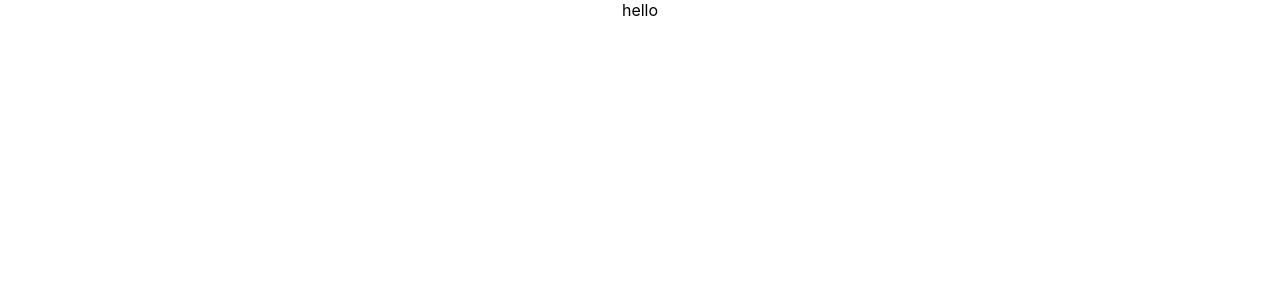
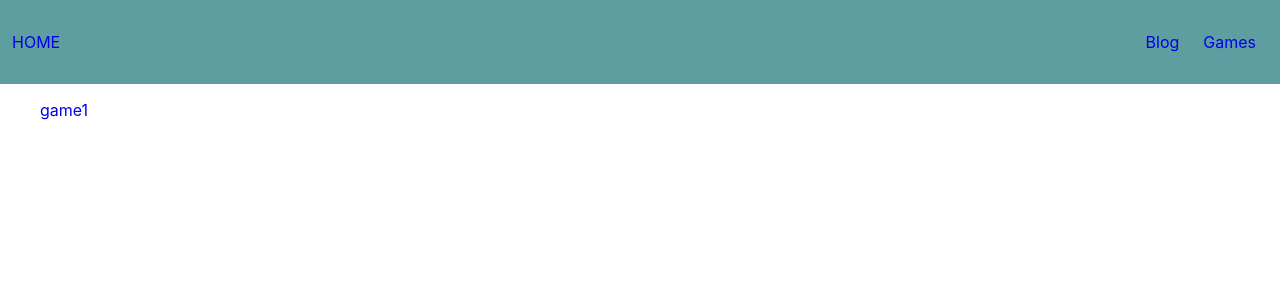
Before and after one commit to jingyukang/api-practice-2, a React (Create React App) app: page /games in a window 1280 px wide. Shown: the top 300 px of the page. Built offline with nearby package versions, Linux system fonts and the light colour scheme.

Commit message:
Simple Navbar added

```diff
--- a/src/App.css
+++ b/src/App.css
@@ -1,3 +1,83 @@
 .App {
   text-align: center;
 }
+
+.nav {
+  display: flex;
+  justify-content: space-between;
+  align-items: center;
+  background-color: cadetblue;
+  padding: 8px 12px;
+  position: sticky;
+}
+
+.nav ul {
+  display: flex;
+}
+
+.nav li {
+  padding: 8px 12px;
+}
+
+.nav li::marker {
+  content: none;
+}
+
+.gameList {
+  display: flex;
+  justify-content: space-between;
+  align-items: center;
+}
+
+.gameList li::marker {
+  content: none;
+}
+.gameList ul {
+  display: flex;
+}
+
+#screen {
+  width: 300px;
+  height: 200px;
+  text-align: center;
+  user-select: none;
+}
+
+#screen.waiting {
+  background-color: aqua;
+}
+#screen.ready {
+  background-color: red;
+  color: white;
+}
+#screen.now {
+  background-color: greenyellow;
+}
+
+#computer {
+  width: 142px;
+  height: 200px;
+  background-position: 0 0;
+}
+
+.ball {
+  display: inline-block;
+  border: 1px solid black;
+  border-radius: 20px;
+  width: 40px;
+  height: 40px;
+  line-height: 40px;
+  font-size: 20px;
+  text-align: center;
+  margin-right: 20px;
+}
+
+table {
+  border-collapse: collapse;
+}
+td {
+  border: 1px solid black;
+  width: 60px;
+  height: 60px;
+  text-align: center;
+}
--- a/src/App.jsx
+++ b/src/App.jsx
@@ -1,7 +1,22 @@
 import "./App.css";
+import Navbar from "./components/Navbar";
+import { BrowserRouter, Route, Switch } from "react-router-dom";
+import * as React from "react";
+import Games from "./components/Games";
+import Blog from "./components/Blog";
 
 function App() {
-  return <div className="App">hello</div>;
+  return (
+    <BrowserRouter>
+      <div className="App">
+        <Navbar />
+      </div>
+      <Switch>
+        <Route path="/blog" component={Blog} />
+        <Route path="/games" component={Games} />
+      </Switch>
+    </BrowserRouter>
+  );
 }
 
 export default App;
--- /dev/null
+++ b/src/components/Blog/index.jsx
@@ -0,0 +1,12 @@
+import React from "react";
+import { Link } from "react-router-dom";
+
+const Blog = () => {
+  return (
+    <div>
+      <div>blog page</div>
+    </div>
+  );
+};
+
+export default Blog;
--- /dev/null
+++ b/src/components/Games/index.jsx
@@ -0,0 +1,18 @@
+import React from "react";
+import { Link, Route, Switch } from "react-router-dom";
+
+const Games = () => {
+  return (
+    <div className="gameList">
+      <ul>
+        <li>
+          <Link to="/games/game1" style={{ textDecoration: "none" }}>
+            game1
+          </Link>
+        </li>
+      </ul>
+    </div>
+  );
+};
+
+export default Games;
--- /dev/null
+++ b/src/components/Navbar/index.jsx
@@ -0,0 +1,26 @@
+import React from "react";
+import { Link } from "react-router-dom";
+
+const Navbar = () => {
+  return (
+    <nav className="nav">
+      <Link to="/" style={{ textDecoration: "none" }}>
+        HOME
+      </Link>
+      <ul>
+        <li>
+          <Link to="/blog" style={{ textDecoration: "none" }}>
+            Blog
+          </Link>
+        </li>
+        <li>
+          <Link to="/games" style={{ textDecoration: "none" }}>
+            Games
+          </Link>
+        </li>
+      </ul>
+    </nav>
+  );
+};
+
+export default Navbar;
```
Also changed, not shown: package.json (+7 -0 lines), 1 other file (tests, documents, lock files or other folders).
